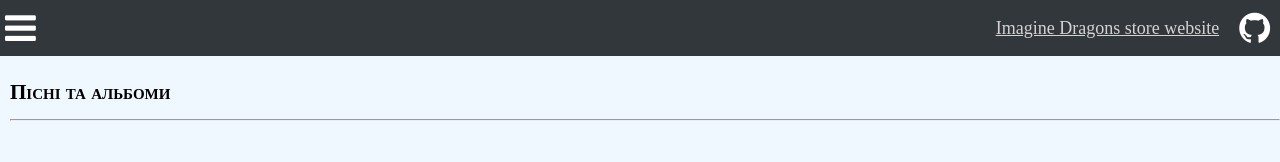
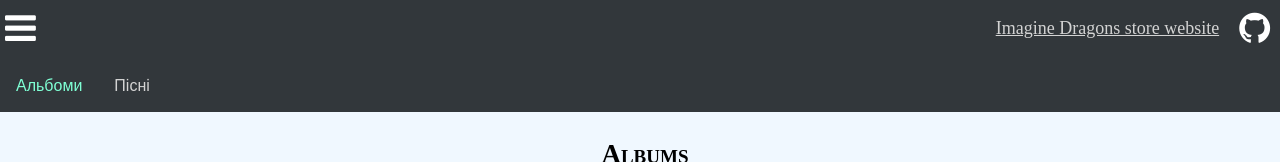
Before and after one commit to Haivop/web-proj---ID-group, a plain HTML site: page songs&albums.html in a window 1280 px wide. Shown: the top 162 px of the page. Drawn offline with Linux system fonts and the light colour scheme.

Commit message:
tabs update

```diff
--- a/songs&albums.html
+++ b/songs&albums.html
@@ -7,6 +7,7 @@
     <link rel="stylesheet" type="text/css" href="style.css">
     <link rel="stylesheet" href="https://cdnjs.cloudflare.com/ajax/libs/font-awesome/4.7.0/css/font-awesome.min.css">
     <script src="navigation-bar.js"></script>
+    <script src="tabs.js"></script>
     <title>Imagine Dragons - Songs</title>
 </head>
 <body>
@@ -21,15 +22,20 @@
 
     <section>
         <header class="credentials">
-            <i class="fa fa-bars" id="bars-icon"></i>
-            <div>
-                <p><a href="https://shop.imaginedragonsmusic.com/">Imagine Dragons store website</a></p>
-                <a href="https://github.com/Haivop/web-proj---ID-group"><i class="fa fa-github" id="github-icon"></i></a>
+            <div id="credentials">
+                <i class="fa fa-bars" id="bars-icon"></i>
+                <div>
+                    <p><a href="https://shop.imaginedragonsmusic.com/">Imagine Dragons store website</a></p>
+                    <a href="https://github.com/Haivop/web-proj---ID-group"><i class="fa fa-github" id="github-icon"></i></a>
+                </div>
+            </div>
+            <div id="tabs">
+                <button id="tab-btn1" class="tab-btn active" onclick="toAlbums()">Альбоми</button>
+                <button id="tab-btn2" class="tab-btn" onclick="toSongs()">Пісні</button>
             </div>
         </header>
 
         <section>
-            <H1 class="headers">Пісні та альбоми<hr></H1>
             <table id="albums-table">
                 <caption><h2 class="headers">Albums</h2></caption>
                 <thead data-toggle-id="albums-metadata"><tr><td><b>Night Visions</b></td><td><b>Smoke+Mirrors</b></td><td><b>Origins</b></td><td><b>Loom</b></td></tr></thead>
@@ -118,7 +124,7 @@
         </section>
 
         <section>
-            <table id="songs-table">
+            <table id="songs-table" class="hidden">
                 <caption><h2 class="headers">Songs</h2></caption>
 
                 <thead>
--- a/style.css
+++ b/style.css
@@ -59,12 +59,41 @@ body{
     color: var(--accent-color);
 }
 
-#sidebar a:hover, #sidebar li:hover {
+#sidebar a:hover, #sidebar li:hover{
     background-color: gray;
 }
 
 #sidebar.active{
     width: 170px;
+}
+
+#tabs{
+    display: flex;
+    background-color: var(--main-color);
+
+    position: sticky;
+    top: 0;
+    align-self: self-start;
+}
+
+#tabs > .tab-btn{
+    font-family: Impact, Haettenschweiler, 'Arial Narrow Bold', sans-serif;
+    font-size: 1rem;
+
+    background-color: var(--main-color);
+    border: 0;
+    color : lightgray;
+
+    padding: 1rem;
+}
+
+
+#tabs > .tab-btn:hover{
+    background-color: gray;
+}
+
+#tabs > .tab-btn.active{
+    color: var(--accent-color);
 }
 
 /*Headers*/
@@ -75,12 +104,22 @@ body{
 
 .credentials{
     background-color: var(--main-color);
+
     display: flex;
-    justify-content: space-between;
+    flex-direction: column;
 
     position: sticky;
     top: 0;
     align-self: self-start;
+}
+
+#credentials{
+    display: flex;
+    justify-content: space-between;
+}
+
+#credentials > div{
+    display: flex;
 }
 
 .credentials p a{
@@ -183,6 +222,10 @@ thead {
     width: 300px;
 }
 
+#albums-table.hidden {
+    display: none;
+}
+
 #albums-table td {
     border: 2px solid black;
 }
@@ -190,6 +233,11 @@ thead {
     /*Songs Table*/
 #songs-table {
     width: 50%;
+    display: table;
+}
+
+#songs-table.hidden {
+    display: none;
 }
 
 .album {
--- /dev/null
+++ b/tabs.js
@@ -0,0 +1,17 @@
+function toAlbums(){
+    if(document.querySelector('#albums-table.hidden')){
+        document.getElementById('albums-table').classList.toggle('hidden')
+        document.getElementById('songs-table').classList.toggle('hidden')
+        document.getElementById('tab-btn1').classList.toggle('active')
+        document.getElementById('tab-btn2').classList.toggle('active')
+    }
+}
+
+function toSongs(){
+    if(document.querySelector('#songs-table.hidden')){
+        document.getElementById('albums-table').classList.toggle('hidden')
+        document.getElementById('songs-table').classList.toggle('hidden')
+        document.getElementById('tab-btn1').classList.toggle('active')
+        document.getElementById('tab-btn2').classList.toggle('active')
+    }
+}
```
Also changed, not shown: frontman.html (+6 -4 lines), index.html (+6 -4 lines), line-up.html (+6 -4 lines).
